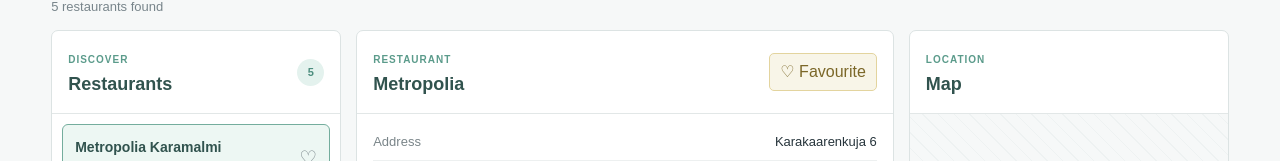
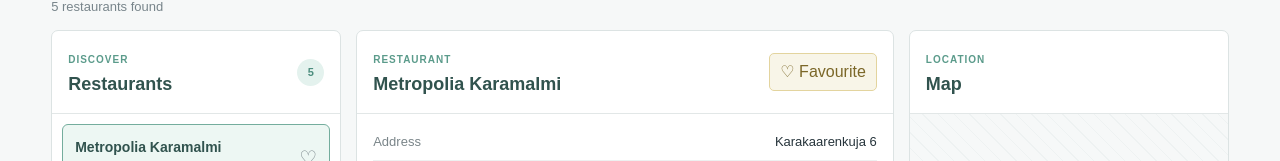
Before and after one commit to anamol005/Individual-assignment-1, a website: page htmlcsslayout/home.html in a window 1280 px wide. Shown: the part 165-326 px from the top of the page. Drawn offline with Linux system fonts and the light colour scheme.

Commit message:
Update restaurant name for clarity

```diff
--- a/htmlcsslayout/home.html
+++ b/htmlcsslayout/home.html
@@ -154,7 +154,7 @@
             <div class="card-header">
               <div>
                 <small>RESTAURANT</small>
-                <h2>Metropolia</h2>
+                <h2>Metropolia Karamalmi</h2>
               </div>
 
               <button class="favorite-button">♡ Favourite</button>
```
